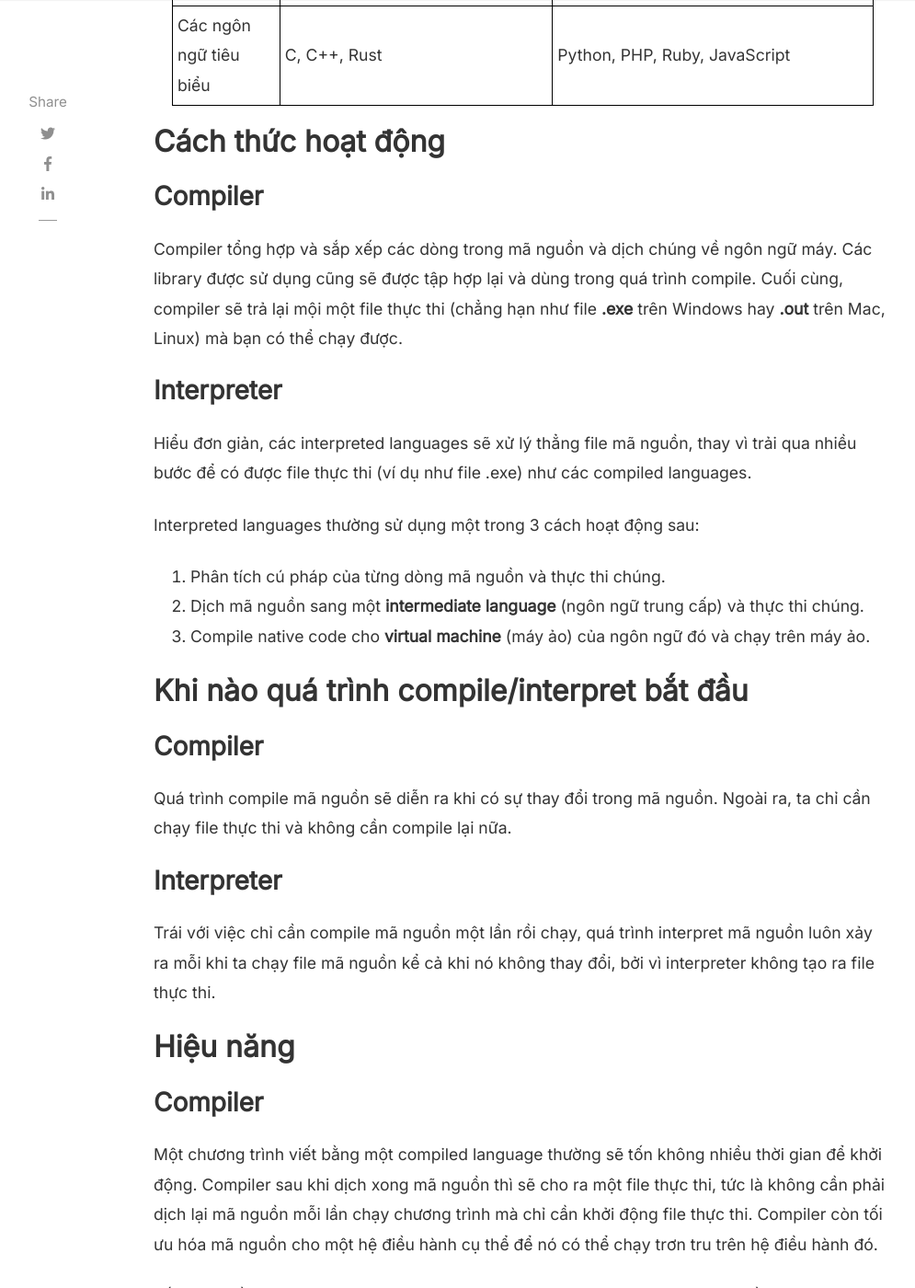
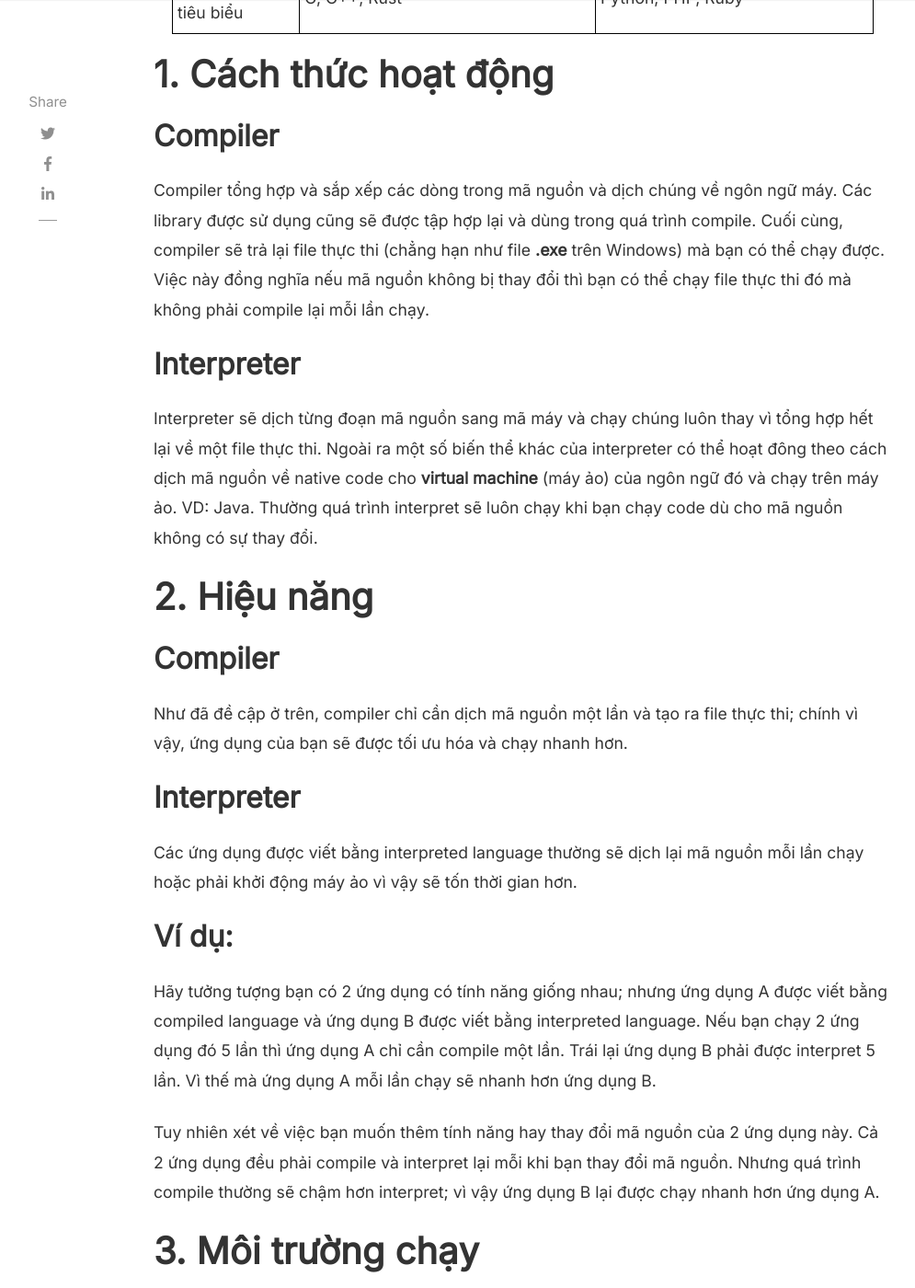
Before and after one commit to USTH-Coders-Club/USTH-Coders-Club.github.io, a Jekyll site: the page built from _posts/2022-04-06-phan-biet-compiler-va-interpreter.md, in a window 1280 px wide and 1400 px high, scrolled down 1799 px. Shown: the whole window at 92% size, without its empty margins (118-1113 px from the left). Built offline with Jekyll 4.4.1, drawn with Linux system fonts in a browser that asks for light colours; nearby versions of some CDN libraries; comment, search, counter and statistics services are not loaded; some of the changed text lies outside the part shown.

Commit message:
Update 2022-04-06-phan-biet-compiler-va-interpreter.md

```diff
--- a/_posts/2022-04-06-phan-biet-compiler-va-interpreter.md
+++ b/_posts/2022-04-06-phan-biet-compiler-va-interpreter.md
@@ -10,82 +10,58 @@
 ---
 Khi bắt đầu học lập trình, bạn sẽ nhiều lần bắt gặp khái niệm về Compiler và Interpreter. Chúng đều là những translator, có nhiệm vụ dịch mã nguồn thành các chỉ dẫn mà máy tính có thể hiểu và thực hiện (machine code). Nắm bắt được sự khác nhau cơ bản giữa hai khái niệm này sẽ giúp các bạn phân biệt mục đích của các ngôn ngữ lập trình và cách thức xử lý chúng.
 
-## So sánh tổng quát
+# Phân biệt Compiler và Interpreter
+
+Khi bắt đầu học lập trình, bạn sẽ nhiều lần bắt gặp khái niệm về Compiler và Interpreter. Chúng đều là những translator, có nhiệm vụ dịch mã nguồn thành các chỉ dẫn mà máy tính có thể hiểu và thực hiện (machine code). Nắm bắt được sự khác nhau cơ bản giữa hai khái niệm này sẽ giúp các bạn phân biệt mục đích của các ngôn ngữ lập trình và cách thức xử lý chúng
+
+# So sánh tổng quát
 
 |  | Compiler | Interpreter |
 | --- | --- | --- |
 | Cách hoạt động | Dịch toàn bộ mã nguồn sang mã máy rồi cho ra một file thực thi. | Dịch từng đoạn mã nguồn sang mã máy và chạy trực tiếp. |
-| Khi nào quá trình được chạy | Quá trình xảy ra khi mã nguồn được compiled cho ra file thực thi. Từ đó chỉ cần chạy file thực thi. | Quá trình xảy ra mỗi lần mã nguồn được chạy. |
-| Xử lý lỗi | Compiler sẽ hiển thị các lỗi tìm được sau khi rà quét toàn bộ mã nguồn.<br />File thực thi sẽ không được cho ra. | Interpreter hiển thị lỗi ngay khi gặp phải một statement có chứa lỗi, đồng thời dừng chạy chương trình ngay lập tức. |
-| Hiệu năng | Tốc độ chạy nhanh. | Tốc độ chạy chậm. |
+| Hiệu năng | Thường có hiệu năng cao hơn. | Thường có hiệu năng thấp hơn |
 | Môi trường chạy | Có thể chạy trực tiếp trên các máy tương thích. | Các máy phải tải môi trường phù hợp để chạy như Python. |
-| Các ngôn ngữ tiêu biểu | C, C++, Rust | Python, PHP, Ruby, JavaScript |
+| Các ngôn ngữ tiêu biểu | C, C++, Rust | Python, PHP, Ruby |
 
-## Cách thức hoạt động
+# 1. Cách thức hoạt động
 
-### Compiler
+## Compiler
 
-Compiler tổng hợp và sắp xếp các dòng trong mã nguồn và dịch chúng về ngôn ngữ máy. Các library được sử dụng cũng sẽ được tập hợp lại và dùng trong quá trình compile. Cuối cùng, compiler sẽ trả lại mội  một file thực thi (chẳng hạn như file **.exe** trên Windows hay **.out** trên Mac, Linux) mà bạn có thể chạy được.
+Compiler tổng hợp và sắp xếp các dòng trong mã nguồn và dịch chúng về ngôn ngữ máy. Các library được sử dụng cũng sẽ được tập hợp lại và dùng trong quá trình compile. Cuối cùng, compiler sẽ trả lại file thực thi (chẳng hạn như file **.exe** trên Windows) mà bạn có thể chạy được. Việc này đồng nghĩa nếu mã nguồn không bị thay đổi thì bạn có thể chạy file thực thi đó mà không phải compile lại mỗi lần chạy.
 
-### Interpreter
+## Interpreter
 
-Hiểu đơn giản, các interpreted languages sẽ xử lý thẳng file mã nguồn, thay vì trải qua nhiều bước để có được file thực thi (ví dụ như file .exe) như các compiled languages.
+Interpreter sẽ dịch từng đoạn mã nguồn sang mã máy và chạy chúng luôn thay vì tổng hợp hết lại về một file thực thi. Ngoài ra một số biến thể khác của interpreter có thể hoạt đông theo cách dịch mã nguồn về native code cho **virtual machine** (máy ảo) của ngôn ngữ đó và chạy trên máy ảo. VD: Java. Thường quá trình interpret sẽ luôn chạy khi bạn chạy code dù cho mã nguồn không có sự thay đổi.
 
-Interpreted languages thường sử dụng một trong 3 cách hoạt động sau:
+# 2. Hiệu năng
 
-1. Phân tích cú pháp của từng dòng mã nguồn và thực thi chúng.
-2. Dịch mã nguồn sang một **intermediate language** (ngôn ngữ trung cấp) và thực thi chúng.
-3. Compile native code cho **virtual machine** (máy ảo) của ngôn ngữ đó và chạy trên máy ảo.
+## Compiler
 
-## Khi nào quá trình compile/interpret bắt đầu
+Như đã đề cập ở trên, compiler chỉ cần dịch mã nguồn một lần và tạo ra file thực thi; chính vì vậy, ứng dụng của bạn sẽ được tối ưu hóa và chạy nhanh hơn.
 
-### Compiler
+## Interpreter
 
-Quá trình compile mã nguồn sẽ diễn ra khi có sự thay đổi trong mã nguồn. Ngoài ra, ta chỉ cần chạy file thực thi và không cần compile lại nữa.
+Các ứng dụng được viết bằng interpreted language thường sẽ dịch lại mã nguồn mỗi lần chạy hoặc phải khởi động máy ảo vì vậy sẽ tốn thời gian hơn.
 
-### Interpreter
+## Ví dụ:
 
-Trái với việc chỉ cần compile mã nguồn một lần rồi chạy, quá trình interpret mã nguồn luôn xảy ra mỗi khi ta chạy file mã nguồn kể cả khi nó không thay đổi, bởi vì interpreter không tạo ra file thực thi.
+Hãy tưởng tượng bạn có 2 ứng dụng có tính năng giống nhau; nhưng ứng dụng A được viết bằng compiled language và ứng dụng B được viết bằng interpreted language. Nếu bạn chạy 2 ứng dụng đó 5 lần thì ứng dụng A chỉ cần compile một lần. Trái lại ứng dụng B phải được interpret 5 lần. Vì thế mà ứng dụng A mỗi lần chạy sẽ nhanh hơn ứng dụng B.
 
-## Hiệu năng
+Tuy nhiên xét về việc bạn muốn thêm tính năng hay thay đổi mã nguồn của 2 ứng dụng này. Cả 2 ứng dụng đều phải compile và interpret lại mỗi khi bạn thay đổi mã nguồn. Nhưng quá trình compile thường sẽ chậm hơn interpret; vì vậy ứng dụng B lại được chạy nhanh hơn ứng dụng A.
 
-### Compiler
+# 3. Môi trường chạy
 
-Một chương trình viết bằng một compiled language thường sẽ tốn không nhiều thời gian để khởi động. Compiler sau khi dịch xong mã nguồn thì sẽ cho ra một file thực thi, tức là không cần phải dịch lại mã nguồn mỗi lần chạy chương trình mà chỉ cần khởi động file thực thi. Compiler còn tối ưu hóa mã nguồn cho một hệ điều hành cụ thể để nó có thể chạy trơn tru trên hệ điều hành đó.
+## Compiler
 
-Lấy ví dụ về ngôn ngữ C++, khi ta khởi động một chương trình C++, ta sẽ chỉ cần compile mã nguồn một lần và chạy file thực thi (chẳng hạn như file .exe trên Windows) bao nhiêu lần cũng được.
+Do đã được compile về file thực thi, compile language có thể chạy trên các máy mà không cần có môi trường đặc biệt.
 
-### Interpreter
+## Interpreter
 
-Một chương trình viết bằng một interpreted language thường sẽ mất nhiều thời gian để khởi động hơn so với một chương trình viết bằng một compiled language. Như đã đề cập ở trên, ta có một vài cách thức chủ yếu để một đoạn mã nguồn viết bằng interpreted language hoạt động trên máy tính, và quá trình dịch mã nguồn ra intermediate language hay khởi động máy ảo của ngôn ngữ đó *cho mỗi lần chạy* thường tốn nhiều thời gian hơn so với việc compile mã nguồn - có thể lâu nếu codebase lớn, nhưng sau đó không cần phải compile lại mà chỉ cần chạy trực tiếp.
+Interpreted language thường yêu cầu người dùng cài đặt môi trường chạy của ngôn ngữ đó ở trên máy. Ví dụ như Java sẽ yêu cầu người dùng cài đặt một phiên bản Java, trong đó gồm có Java Virtual Machine, Python thì cần có interpreter Python, tương tự đối với Ruby, ...
 
-Giả sử như đối với Java, nói một cách rất đơn giản, khi ta chạy một chương trình Java, có thể coi như có các bước sau:
+# 4. Một số ngôn ngữ điển hình
 
-1. Dịch mã nguồn ra ngôn ngữ trung cấp - được gọi là **Java bytecode.**
-2. Khởi động máy ảo Java.
-3. Đưa Java bytecode từ bước 1 vào máy ảo Java và thực thi code.
-
-Tuy không cần compile mã nguồn trước khi chạy, nhưng những chương trình bằng Java sẽ phải trải qua tất cả các bước đó *mỗi lần chạy* mã nguồn, và việc đó tốn tương đối nhiều thời gian so với việc chạy thẳng mã nguồn được compile cho hệ máy ta đang dùng.
-
-## Môi trường chạy
-
-### Compiler
-
-Khác so với các interpreted language, compiled language có khả năng dùng các file runtime có các library cần thiết để khởi động file thực thi sau khi compile.
-
-Bạn không nhất thiết phải setup toàn bộ môi trường chạy gồm có compiler, debugger, v.v
-
-### Interpreter
-
-Trái với điều ở trên, các interpreted language thường yêu cầu người dùng cài đặt toàn bộ môi trường chạy của ngôn ngữ đó ở trên máy, và thường thì nó sẽ cồng kềnh hơn so với việc cài đặt các file runtime của các compiled languages.
-
-Ví dụ như Java sẽ yêu cầu người dùng cài đặt một phiên bản Java, trong đó gồm có Java Virtual Machine, Python thì cần có interpreter Python, tương tự đối với Ruby, v.v.
-
-Việc setup Python ở trên máy tính sẽ tốn khoảng 115 MB, chưa tính các library khác mà người dùng sẽ phải cài nếu mã nguồn yêu cầu, còn việc cài đặt bộ runtime Visual C++ 2015-2019 chỉ tốn khoảng 50 MB, mà điều này cũng chưa hẳn là cần thiết nếu mã nguồn không sử dụng đến các library này.
-
-## Một số ngôn ngữ điển hình
-
-### Compiled
+## Compiled
 
 - C++
 - C
@@ -93,16 +69,16 @@
 - Objective-C
 - Rust
 
-Lưu ý rằng những compiled languages không nhất thiết phải cho vào compiler. Đã có những nỗ lực phát triển những compiler các ngôn ngữ này. Một ví dụ điển hình là Cling của C++.
-
-### Interpreted
+## Interpreted
 
 - Python
 - Ruby
-- Java
-    - Java là một trường hợp tương đối đặc biệt, vì khi nhìn nó theo những tiêu chí được đề ra khi thiết kế ngôn ngữ, nó được gọi là một interpreted language.
-    - Tuy nhiên, cách thức hoạt động của Java lại gần như sự kết hợp của cả hai - mã nguồn được dịch ra một ngôn ngữ trung cấp là Java bytecode, nhưng trong quá trình thực thi có thể sử dụng tới **Just-In-Time Compiler**, phần nào đó dịch một số đoạn mã nguồn ra native code dành cho hệ máy đó để có thể tăng tốc độ xử lý.
+- PHP
 
-## Kết luận
+## Ngoại lệ
 
-Tóm lại, compiler và interpreter đều hoạt động khác biệt với nhau, đi kèm đó là những ưu điểm và nhược điểm riêng của mỗi loại. Tùy vào mục đích sử dụng mà bạn có thể cân nhắc giữa compiled và interpreted language. Nếu chú trọng hiệu năng ứng dụng thì Compiling là một lựa chọn sáng giá, còn nếu muốn phát triển ứng dụng nhanh thì Interpreting sẽ phù hợp hơn.
+- Java: cách thức hoạt động của Java lại gần như sự kết hợp của cả hai - mã nguồn được dịch ra một ngôn ngữ trung cấp là Java bytecode, nhưng trong quá trình thực thi có thể sử dụng tới **Just-In-Time Compiler**, phần nào đó dịch một số đoạn mã nguồn ra native code dành cho hệ máy đó để có thể tăng tốc độ xử lý.
+
+# Kết luận
+
+Tóm lại, compiler và interpreter đều hoạt động khác biệt với nhau, đi kèm đó là những ưu điểm và nhược điểm riêng của mỗi loại. Tùy vào mục đích sử dụng mà bạn có thể cân nhắc giữa compiled và interpreted language. Nếu chú trọng hiệu năng ứng dụng thì Compiled Languages là lựa chọn sáng giá; còn nếu muốn đẩy nhanh phát triển ứng dụng thì Interpreted Languages có thể là lựa chọn.
```
